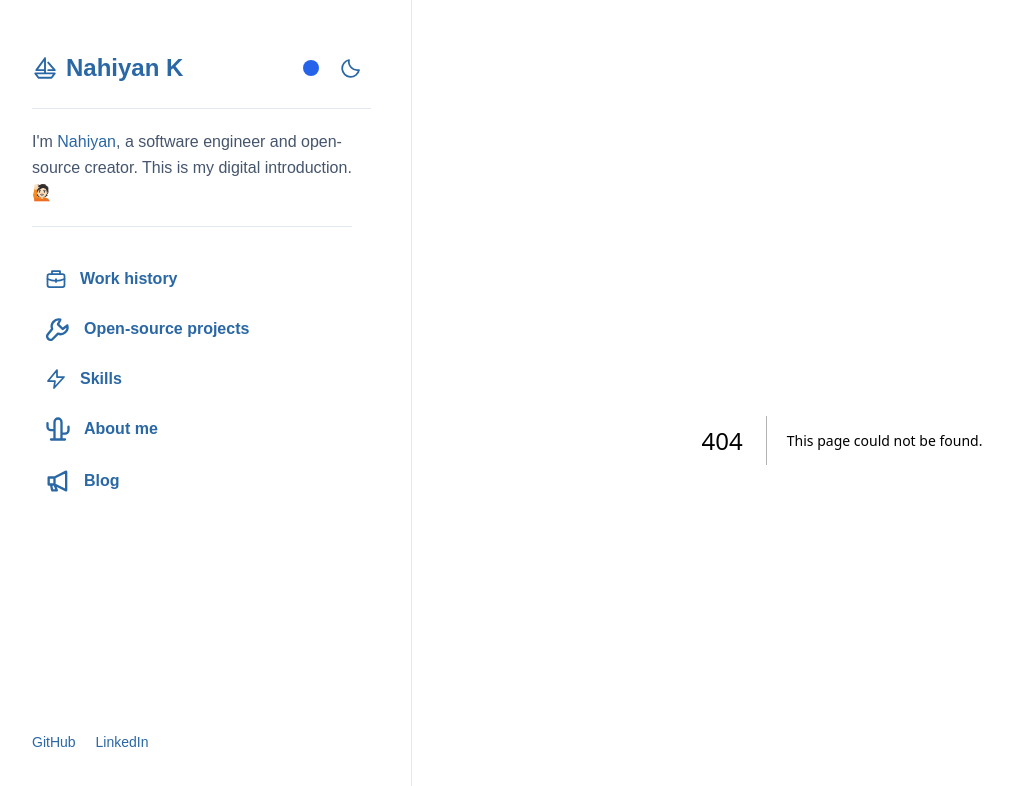
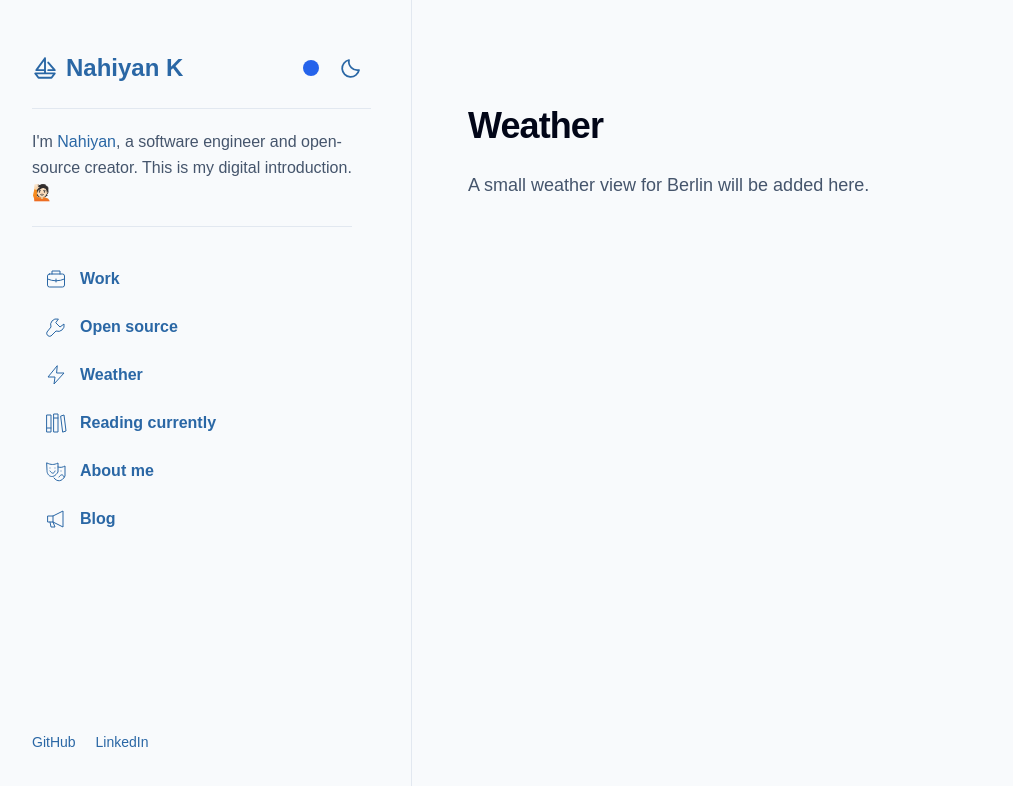
Before and after one commit to ayonious/oyon-portfolio, a Next.js app: page /weather in a window 1280 px wide. Before the commit this address had no page. Shown: the top 786 px of the page, without its empty margins (8-1021 px from the left). Built offline with nearby package versions, Linux system fonts and the light colour scheme.

Commit message:
feat: update sidebar sections and icons

```diff
--- /dev/null
+++ b/app/weather/page.tsx
@@ -0,0 +1,12 @@
+export default function WeatherPage() {
+  return (
+    <section className="max-w-2xl py-8 sm:py-16">
+      <h1 className="text-4xl font-bold tracking-tight text-slate-950 dark:text-slate-50">
+        Weather
+      </h1>
+      <p className="mt-6 text-lg text-slate-600 dark:text-slate-300">
+        A small weather view for Berlin will be added here.
+      </p>
+    </section>
+  );
+}
--- a/components/ProfileSidebar.tsx
+++ b/components/ProfileSidebar.tsx
@@ -2,20 +2,27 @@ import Link from "next/link";
 import ColorPalette from "./ColorPalette";
 import ThemeToggle from "./ThemeToggle";
 import {
-  CactusIcon,
+  BooksIcon,
   BriefcaseIcon,
   LightningIcon,
   MegaphoneIcon,
   SailboatIcon,
+  TheaterMaskIcon,
   WrenchIcon,
 } from "./icons/SidebarIcons";
 
 const navigationItems = [
-  { href: "/work", label: "Work history", Icon: BriefcaseIcon },
-  { href: "/projects", label: "Open-source projects", Icon: WrenchIcon },
-  { href: "/skills", label: "Skills", Icon: LightningIcon },
-  { href: "/about", label: "About me", Icon: CactusIcon },
-  { href: "/blog", label: "Blog", Icon: MegaphoneIcon },
+  { href: "/work", label: "Work", Icon: BriefcaseIcon, external: false },
+  { href: "/projects", label: "Open source", Icon: WrenchIcon, external: false },
+  { href: "/weather", label: "Weather", Icon: LightningIcon, external: false },
+  {
+    href: "https://www.goodreads.com/user/show/95339067-nahiyan-k",
+    label: "Reading currently",
+    Icon: BooksIcon,
+    external: true,
+  },
+  { href: "/about", label: "About me", Icon: TheaterMaskIcon, external: false },
+  { href: "/blog", label: "Blog", Icon: MegaphoneIcon, external: false },
 ];
 
 export default function ProfileSidebar() {
@@ -46,16 +53,32 @@ export default function ProfileSidebar() {
           aria-label="Main navigation"
           className="mt-8 flex flex-wrap gap-2 lg:flex-col"
         >
-          {navigationItems.map(({ href, label, Icon }) => (
-            <Link
-              key={href}
-              href={href}
-              className="flex items-center gap-3 rounded-xl px-3 py-2 text-base font-semibold text-slate-700 no-underline transition-colors hover:bg-[var(--accent-soft)] hover:text-slate-950 dark:text-slate-200 dark:hover:text-white"
-            >
-              <Icon className="shrink-0 text-[var(--accent)]" />
-              <span>{label}</span>
-            </Link>
-          ))}
+          {navigationItems.map(({ href, label, Icon, external }) => {
+            const content = (
+              <>
+                <Icon className="shrink-0 text-[var(--accent)]" />
+                <span>{label}</span>
+              </>
+            );
+            const className =
+              "flex items-center gap-3 rounded-xl px-3 py-2 text-base font-semibold text-slate-700 no-underline transition-colors hover:bg-[var(--accent-soft)] hover:text-slate-950 dark:text-slate-200 dark:hover:text-white";
+
+            return external ? (
+              <a
+                key={href}
+                href={href}
+                target="_blank"
+                rel="noreferrer"
+                className={className}
+              >
+                {content}
+              </a>
+            ) : (
+              <Link key={href} href={href} className={className}>
+                {content}
+              </Link>
+            );
+          })}
         </nav>
 
         <div className="mt-8 flex gap-5 text-sm font-medium lg:mt-auto">
--- a/components/icons/SidebarIcons.tsx
+++ b/components/icons/SidebarIcons.tsx
@@ -16,23 +16,23 @@ const sharedProps: IconProps = {
 
 export function MegaphoneIcon(props: IconProps) {
   return (
-    <svg {...sharedProps} {...props}>
+    <svg {...sharedProps} height={24} strokeWidth={1} width={24} {...props}>
       <path d="M4 9h5l10-5v16L9 15H4ZM9 9v6M6 15l1 5h4l-2-5" />
     </svg>
   );
 }
 
-export function CactusIcon(props: IconProps) {
+export function TheaterMaskIcon(props: IconProps) {
   return (
-    <svg {...sharedProps} {...props}>
-      <path d="M9 21V6a3 3 0 0 1 6 0v15M9 13H6a3 3 0 0 1-3-3V7M15 16h3a3 3 0 0 0 3-3v-3M6 21h12" />
+    <svg {...sharedProps} height={24} strokeWidth={1} width={24} {...props}>
+      <path d="M3 4c4 2 7 2 11 0v9c-5 8-11 4-11-1ZM6 9h.01M11 9h.01M6 12c2 3 4 3 5 0M14 8c3 1 5 0 7-1v10c-3 6-8 6-11 2M17 12h.01M15 18c2-3 4-3 5 0" />
     </svg>
   );
 }
 
 export function WrenchIcon(props: IconProps) {
   return (
-    <svg {...sharedProps} {...props}>
+    <svg {...sharedProps} height={24} strokeWidth={1} width={24} {...props}>
       <path d="M14 4a6 6 0 0 0-7 8l-4 5a3 3 0 0 0 4 4l5-5a6 6 0 0 0 8-7l-4 3-4-4Z" />
     </svg>
   );
@@ -65,7 +65,7 @@ export function SailboatIcon(props: IconProps) {
 
 export function BriefcaseIcon(props: IconProps) {
   return (
-    <svg {...sharedProps} height={24} strokeWidth={1.75} width={24} {...props}>
+    <svg {...sharedProps} height={24} strokeWidth={1} width={24} {...props}>
       <rect x="3.5" y="7" width="17" height="13" rx="2" />
       <path d="M8 7V4h8v3M3.5 12a21 21 0 0 0 17 0M12 12v3" />
     </svg>
@@ -74,8 +74,16 @@ export function BriefcaseIcon(props: IconProps) {
 
 export function LightningIcon(props: IconProps) {
   return (
-    <svg {...sharedProps} height={24} strokeWidth={1.75} width={24} {...props}>
+    <svg {...sharedProps} height={24} strokeWidth={1} width={24} {...props}>
       <path d="m13 3-9 11h7l-1 7L20 10h-7Z" />
     </svg>
   );
 }
+
+export function BooksIcon(props: IconProps) {
+  return (
+    <svg {...sharedProps} height={24} strokeWidth={1} width={24} {...props}>
+      <path d="M3 4h4v17H3ZM10 3h4v18h-4ZM17 5l3-1 2 16-3 1ZM3 17h4M10 7h4" />
+    </svg>
+  );
+}
```
Also changed, not shown: 2 other files (tests, documents, lock files or other folders).
